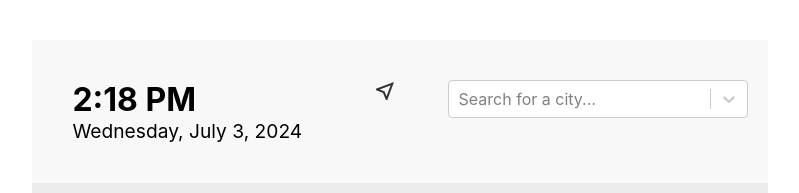
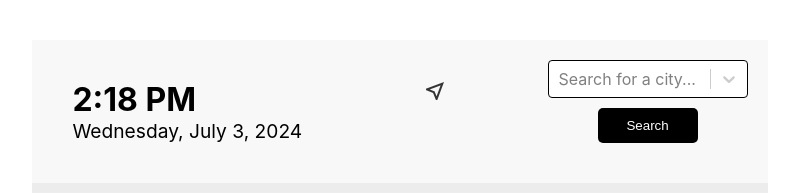
Before and after one commit to ivan1dze/modsen-practice-weather, a React app: page / in a window 1280 px wide. Shown: the part 253-446 px from the top of the page, without its empty margins (240-1039 px from the left). Built offline with nearby package versions, Linux system fonts and the light colour scheme; no server answers.

Commit message:
style: edited search and button apperance

```diff
--- a/src/components/CitySearch/CitySearch.tsx
+++ b/src/components/CitySearch/CitySearch.tsx
@@ -1,3 +1,5 @@
+// src/components/CitySearch/CitySearch.tsx
+
 import './СitySearch.css';
 
 import axios from 'axios';
@@ -66,7 +68,28 @@ const CitySearch: React.FC<{ onCitySelect: (city: string) => void }> = ({
         placeholder="Search for a city..."
         noOptionsMessage={() => 'No cities found'}
         className="city-search-select"
+        styles={{
+          control: (provided) => ({
+            ...provided,
+            border: '1px solid black',
+            boxShadow: 'none',
+            width: 200,
+            marginBottom: 10,
+            backgroundColor: 'white',
+            color: 'black',
+          }),
+          menu: (provided) => ({
+            ...provided,
+            width: 200,
+            backgroundColor: 'white',
+          }),
+          singleValue: (provided) => ({
+            ...provided,
+            color: 'black',
+          }),
+        }}
       />
+      <button className="city-search-button">Search</button>
       {error && <div className="error">{error}</div>}
     </div>
   );
--- a/src/components/CitySearch/СitySearch.css
+++ b/src/components/CitySearch/СitySearch.css
@@ -2,29 +2,19 @@
   display: flex;
   flex-direction: column;
   align-items: center;
-  margin-top: 20px;
 }
 
 .city-search-select {
-  width: 300px;
-  margin-bottom: 10px;
-}
-
-.error {
-  color: red;
-  margin-top: 10px;
+  width: 200px;
 }
 
 .city-search-button {
-  background-color: #007bff;
+  background-color: black;
   color: white;
   border: none;
-  padding: 10px 20px;
+  padding: 5px 15px;
   border-radius: 5px;
   cursor: pointer;
-  transition: background-color 0.3s;
+  width: 100px;
+  height: 35px;
 }
-
-.city-search-button:hover {
-  background-color: #0056b3;
-}
```
